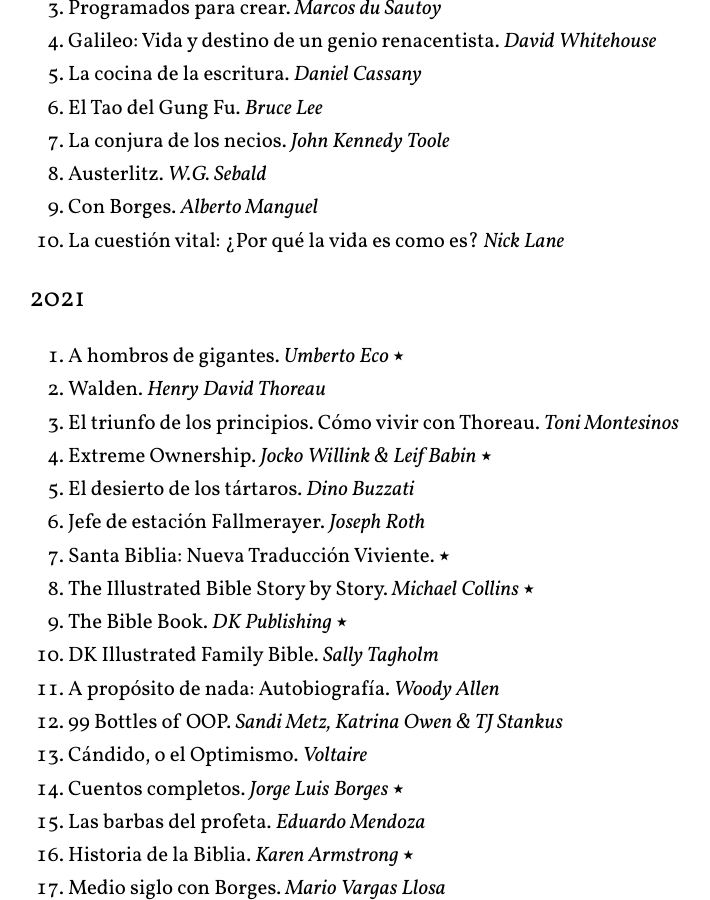
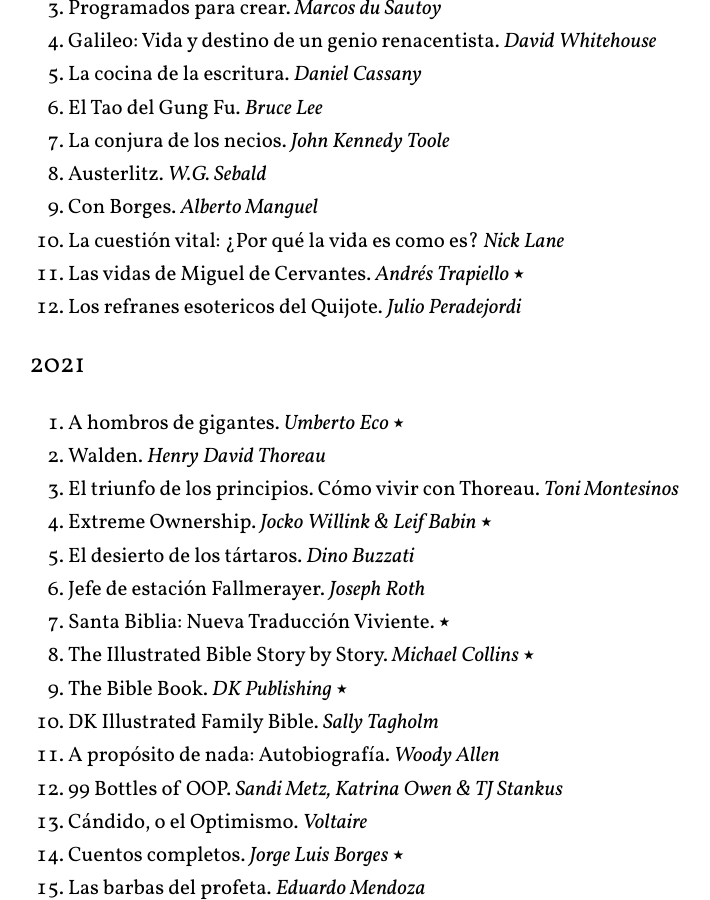
Before and after one commit to arturoherrero/arturoherrero.com, a Jekyll site: the page built from pages/books.md, in a window 1280 px wide and 900 px high, scrolled down 417 px. Shown: the whole window, without its empty margins (221-931 px from the left). Built offline with Jekyll 4.4.1, drawn with Linux system fonts in a browser that asks for light colours.

Commit message:
Update lists

```diff
--- a/pages/books.md
+++ b/pages/books.md
@@ -20,6 +20,8 @@
 8. Austerlitz. *W.G. Sebald*
 9. Con Borges. *Alberto Manguel*
 10. La cuestión vital: ¿Por qué la vida es como es? *Nick Lane*
+11. Las vidas de Miguel de Cervantes. *Andrés Trapiello* ⭑
+12. Los refranes esotericos del Quijote. *Julio Peradejordi*
 
 
 ### 2021
```
Also changed, not shown: pages/games.md (+4 -0 lines).
